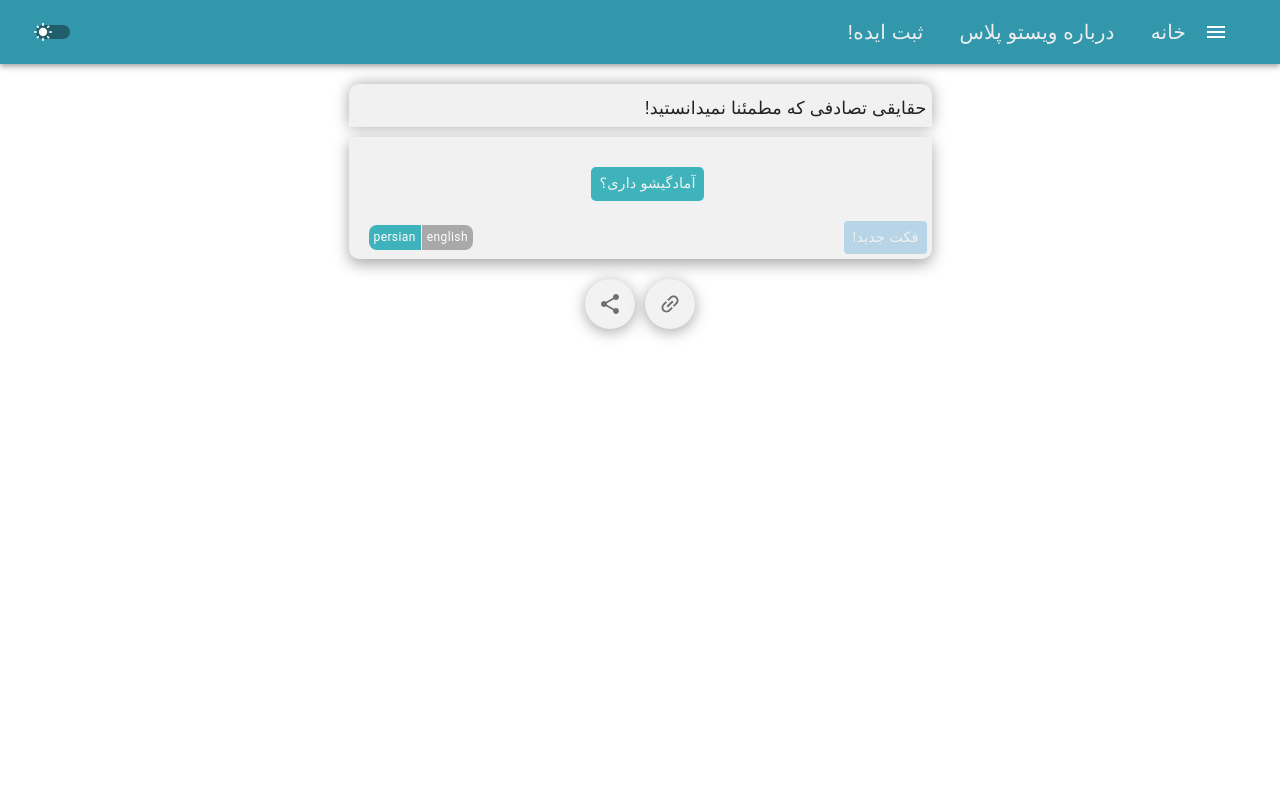
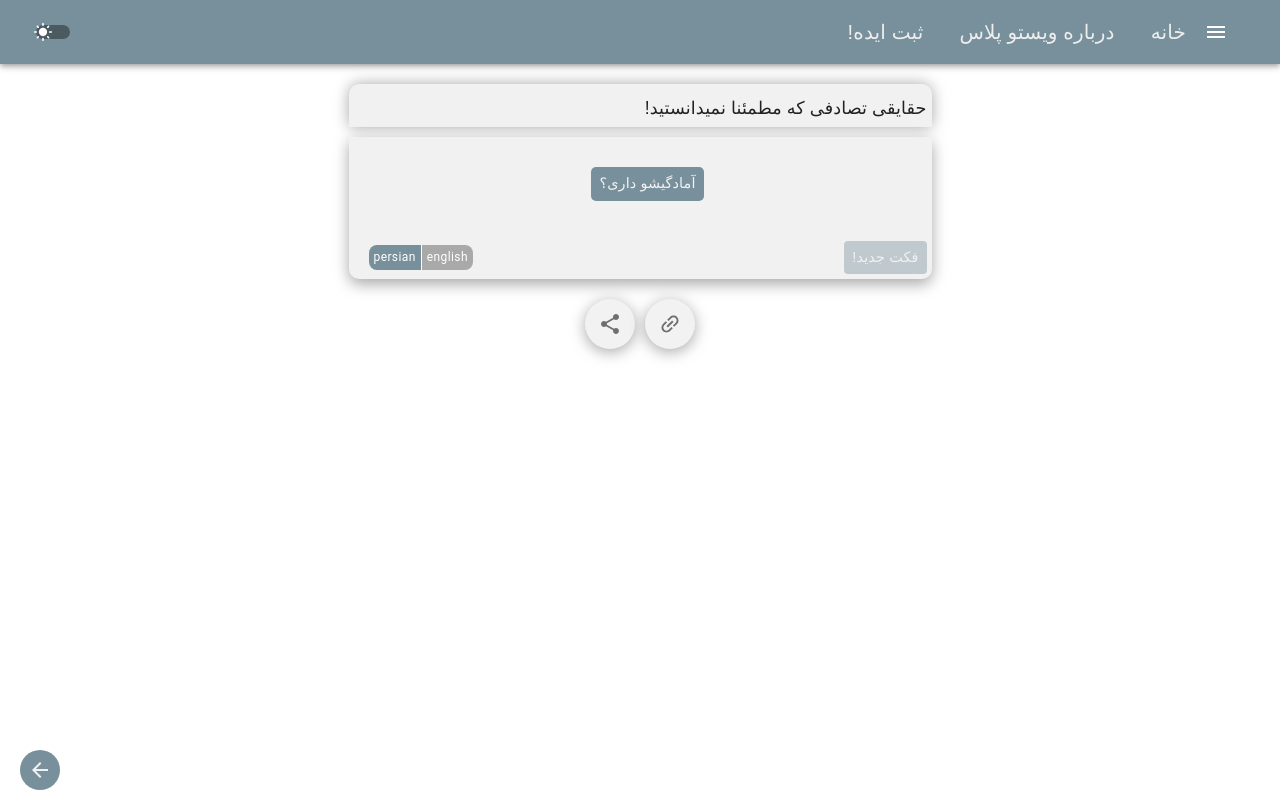
Before and after one commit to kamrankamrani/vistoplus, a React (Vite) app: page /uselessfacts in a window 1280 px wide. Built offline with nearby package versions, Linux system fonts and the light colour scheme; a small style sheet from the web is missing.

Commit message:
added back button and update light colors

```diff
--- a/src/Components/App.tsx
+++ b/src/Components/App.tsx
@@ -7,6 +7,7 @@ import { Grid } from "@mui/material";
 import "../Styles/App/appStyles.css";
 import DarkModeContext from "./DarkModeContext";
 import { useContext } from "react";
+import BottomBar from "./BottomBar";
 
 export default function App() {
   const [darkMode] = useContext(DarkModeContext);
@@ -22,6 +23,7 @@ export default function App() {
           <Route path="/" element={<Home />} />
           <Route path="/uselessfacts" element={<UseLessFacts />} />
         </Routes>
+        <BottomBar />
       </Grid>
     </BrowserRouter>
   );
--- /dev/null
+++ b/src/Components/BottomBar.tsx
@@ -0,0 +1,41 @@
+import { Grid, IconButton } from "@mui/material";
+import "../Styles/BottomBar/bottom-bar.css";
+import ArrowBackIcon from "@mui/icons-material/ArrowBack";
+import { useContext, useEffect, useState } from "react";
+import DarkModeContext from "./DarkModeContext";
+import { useLocation, useNavigate } from "react-router-dom";
+
+export default function BottomBar() {
+  const [theme] = useContext(DarkModeContext);
+  const [renderBackButton, setRenderBackButton] = useState(false);
+  const currentLocation = useLocation();
+  const navigate = useNavigate();
+  const homePage = "/";
+
+  useEffect(() => {
+    if (currentLocation.pathname !== homePage) {
+      setRenderBackButton(true);
+    } else {
+      setRenderBackButton(false);
+    }
+  }, [currentLocation.pathname]);
+
+  const handleBackButton = () => {
+    navigate(-1);
+  };
+
+  return (
+    <Grid container className="bottom-container">
+      {renderBackButton && (
+        <IconButton
+          onClick={handleBackButton}
+          className={
+            "back-button " + (theme === "dark" ? "back-button-dark" : "")
+          }
+        >
+          <ArrowBackIcon />
+        </IconButton>
+      )}
+    </Grid>
+  );
+}
--- a/src/Components/Home.tsx
+++ b/src/Components/Home.tsx
@@ -4,6 +4,9 @@ import { useNavigate } from "react-router-dom";
 import "../Styles/Home/home.css";
 import DarkModeContext from "./DarkModeContext";
 import IS_smScreen from "./Screen";
+import TipsAndUpdatesRoundedIcon from "@mui/icons-material/TipsAndUpdatesRounded";
+import SupportAgentRoundedIcon from "@mui/icons-material/SupportAgentRounded";
+import ThermostatRoundedIcon from "@mui/icons-material/ThermostatRounded";
 
 export default function Home() {
   const isSmScreen = useContext(IS_smScreen());
@@ -30,7 +33,10 @@ export default function Home() {
             onClick={() => handleItemClick("uselessitem")}
             className="paper"
           >
-            <div className="useless-facts" />
+            {/* <div className="useless-facts" /> */}
+            <Grid className="useless-facts">
+              <TipsAndUpdatesRoundedIcon sx={{ fontSize: "50px" }} />
+            </Grid>
             <Typography variant="h5">رندوم فکت!</Typography>
           </Paper>
           {!isSmScreen && (
@@ -49,7 +55,10 @@ export default function Home() {
             onClick={() => handleItemClick("onlineconsult")}
             className="paper"
           >
-            <div className="online-consultant" />
+            {/* <div className="online-consultant" /> */}
+            <Grid className="online-consultant">
+              <SupportAgentRoundedIcon sx={{ fontSize: "50px" }} />
+            </Grid>
             <Typography variant="h5">مشاور آنلاین آبیاری</Typography>
           </Paper>
           {!isSmScreen && (
@@ -68,7 +77,10 @@ export default function Home() {
             onClick={() => handleItemClick("weather")}
             className="weather-paper"
           >
-            <div className="weather" />
+            {/* <div className="weather" /> */}
+            <Grid className="weather">
+              <ThermostatRoundedIcon sx={{ fontSize: "50px" }} />
+            </Grid>
             <Typography variant="h5">وضعیت آب و هوا</Typography>
           </Paper>
           {!isSmScreen && (
--- a/src/Components/LangSelect.tsx
+++ b/src/Components/LangSelect.tsx
@@ -1,6 +1,7 @@
 import { Grid, Typography } from "@mui/material";
-import React, { useState } from "react";
+import React, { useContext, useState } from "react";
 import "../Styles/LangSelect/lang-select.css";
+import DarkModeContext from "./DarkModeContext";
 
 interface IProps {
   setLang: React.Dispatch<string>;
@@ -8,6 +9,7 @@ interface IProps {
 
 export default function LangSelect(IProps: IProps) {
   const [lang, setLang] = useState("fa");
+  const [theme] = useContext(DarkModeContext);
   const handleElClick = (input: string) => {
     if (input === "fa") {
       setLang("fa");
@@ -18,11 +20,15 @@ export default function LangSelect(IProps: IProps) {
     }
   };
   return (
-    <Grid container className="container">
+    <Grid container className="lang-container">
       <Grid
         onClick={() => handleElClick("fa")}
         item
-        className={"fa-lang " + (lang === "fa" ? "selected" : "")}
+        className={
+          "fa-lang " +
+          (lang === "fa" ? "selected " : "") +
+          (theme === "dark" && lang === "fa" ? "dark-selected" : "")
+        }
       >
         <Typography className="text" variant="caption">
           persian
@@ -31,7 +37,11 @@ export default function LangSelect(IProps: IProps) {
       <Grid
         onClick={() => handleElClick("en")}
         item
-        className={"eng-lang " + (lang === "en" ? "selected" : "")}
+        className={
+          "eng-lang " +
+          (lang === "en" ? "selected " : "") +
+          (theme === "dark" && lang === "en" ? "dark-selected" : "")
+        }
       >
         <Typography className="text" variant="caption">
           english
--- a/src/Info/Config.ts
+++ b/src/Info/Config.ts
@@ -1,2 +1 @@
 export const UselessFactBaseUrl = "https://uselessfacts.jsph.pl/random.json?language=en";
-export const TranslateBaseUrl = "https://libretranslate.com/translate";
--- a/src/Services/Api.ts
+++ b/src/Services/Api.ts
@@ -1,10 +1,6 @@
 import axios from "axios";
-import { TranslateBaseUrl, UselessFactBaseUrl } from "../Info/Config";
+import { UselessFactBaseUrl } from "../Info/Config";
 
 export const UselessApi = axios.create({
     baseURL: UselessFactBaseUrl
 });
-
-export const TranslateApi = axios.create({
-    baseURL: TranslateBaseUrl
-});
--- a/src/Styles/AppBar/staticAppBarStyles.css
+++ b/src/Styles/AppBar/staticAppBarStyles.css
@@ -1,5 +1,5 @@
 .static-appbar {
-  background-color: #3297ab;
+  background-color: #78909c;
   position: sticky;
 }
 .dark-appbar {
--- /dev/null
+++ b/src/Styles/BottomBar/bottom-bar.css
@@ -0,0 +1,28 @@
+.bottom-container {
+  bottom: 0;
+  position: fixed;
+  display: flex;
+  padding: 10px 20px 10px 20px;
+}
+
+.back-button {
+  background-color: #78909c;
+  color: #f1f1f1;
+}
+
+.back-button:hover {
+  background-color: #8aa6b4;
+}
+
+.back-button-dark {
+  background-color: #bb86fc;
+  color: #f1f1f1;
+}
+
+.back-button-dark:hover {
+  background-color: #c395fc;
+}
+
+.button-text {
+  color: inherit;
+}
--- a/src/Styles/Home/home.css
+++ b/src/Styles/Home/home.css
@@ -46,16 +46,19 @@
   width: 150px;
   height: 150px;
   background-color: #ff2c40;
-  background-image: url("../../../public/svg/lightBulb.svg");
+  display: flex;
+  justify-content: center;
+  align-items: center;
+  /* background-image: url("../../../public/svg/lightBulb.svg");
   background-repeat: no-repeat;
   background-size: 60%;
-  background-position: center;
+  background-position: center; */
   transition: background-size 0.2s ease;
 }
 .paper:hover .useless-facts {
   -webkit-filter: blur(4px);
   filter: blur(4px);
-  background-size: 90%;
+  /* background-size: 90%; */
 }
 .paper:hover .online-consultant {
   -webkit-filter: blur(4px);
@@ -121,11 +124,14 @@
   border-radius: 10px;
   width: 150px;
   height: 150px;
+  display: flex;
+  justify-content: center;
+  align-items: center;
   background-color: #8b45c5;
-  background-image: url("../../../public/svg/cleverBook.svg");
+  /* background-image: url("../../../public/svg/cleverBook.svg");
   background-repeat: no-repeat;
   background-size: 70%;
-  background-position: center;
+  background-position: center;  */
   transition: background-size 0.2s ease;
 }
 .weather {
@@ -133,9 +139,12 @@
   width: 150px;
   height: 150px;
   background-color: #05668d;
-  background-image: url("../../../public/svg/cuteCloud.svg");
+  display: flex;
+  justify-content: center;
+  align-items: center;
+  /* background-image: url("../../../public/svg/cuteCloud.svg");
   background-repeat: no-repeat;
   background-size: 70%;
-  background-position: center;
+  background-position: center; */
   transition: background-size 0.2s ease;
 }
--- a/src/Styles/LangSelect/lang-select.css
+++ b/src/Styles/LangSelect/lang-select.css
@@ -1,4 +1,4 @@
-.container {
+.lang-container {
   display: flex;
   position: relative;
   flex-grow: 1;
@@ -29,5 +29,17 @@
 }
 
 .selected {
-  background-color: #3fb3bc;
+  background-color: #78909c;
 }
+
+.selected:hover {
+  background-color: #8aa6b4;
+}
+
+.dark-selected {
+  background-color: #bb86fc;
+}
+
+.dark-selected:hover {
+  background-color: #c395fc;
+}
--- a/src/Styles/UselessFacts/uselessFactsStyles.css
+++ b/src/Styles/UselessFacts/uselessFactsStyles.css
@@ -46,7 +46,7 @@
 }
 
 .ready-button {
-  background-color: #3fb3bc;
+  background-color: #78909c;
   border-radius: 5px;
   margin: 20px 0px 20px 0px;
   display: flex;
@@ -55,19 +55,15 @@
 }
 
 .ready-button:hover {
-  background-color: #3fb3bc;
+  background-color: #78909c;
 }
 
 .new-fact-button {
-  background-color: #61acd8;
+  background-color: #78909c;
 }
 
 .new-fact-button:hover {
   background-color: #a6c8db;
-}
-
-.thumb-up-icon {
-  margin-right: 10px;
 }
 
 .new-fact-text {
@@ -82,7 +78,7 @@
   align-items: center;
   flex-direction: row;
   justify-content: center;
-  /* border-top: 1px solid #212121; */
+  margin-top: 20px;
 }
 
 .share-link-container {
@@ -109,10 +105,14 @@
 }
 
 .response-text {
-  direction: rtl;
+  /* direction: rtl; */
   font-family: Vazirmatn, sans-serif;
   font-size: 18px;
   color: inherit;
+}
+
+.rtl-direction {
+  direction: rtl;
 }
 
 .disable-button {
@@ -129,5 +129,5 @@
 }
 
 .dark-button:hover {
-  background-color: #bb86fc;
+  background-color: #c395fc;
 }
```
Also changed, not shown: src/Components/UseLessFacts.tsx (+16 -44 lines).
